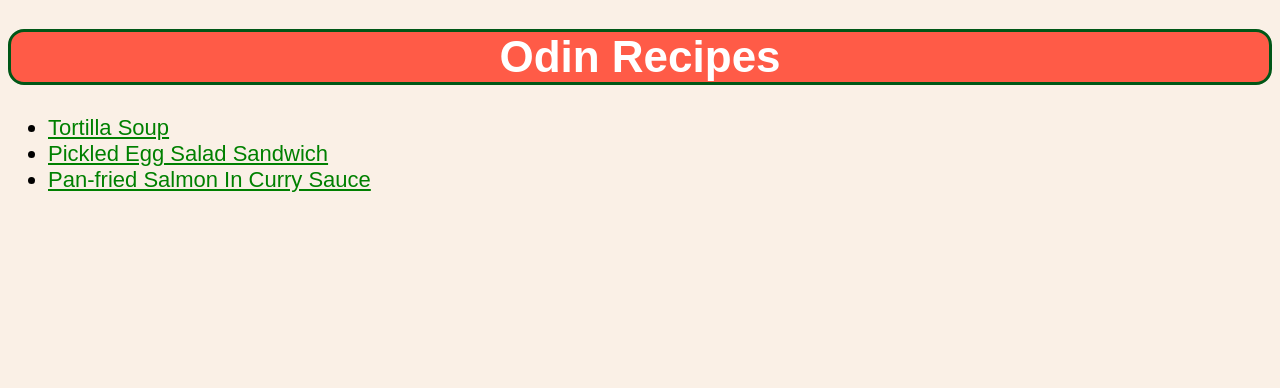
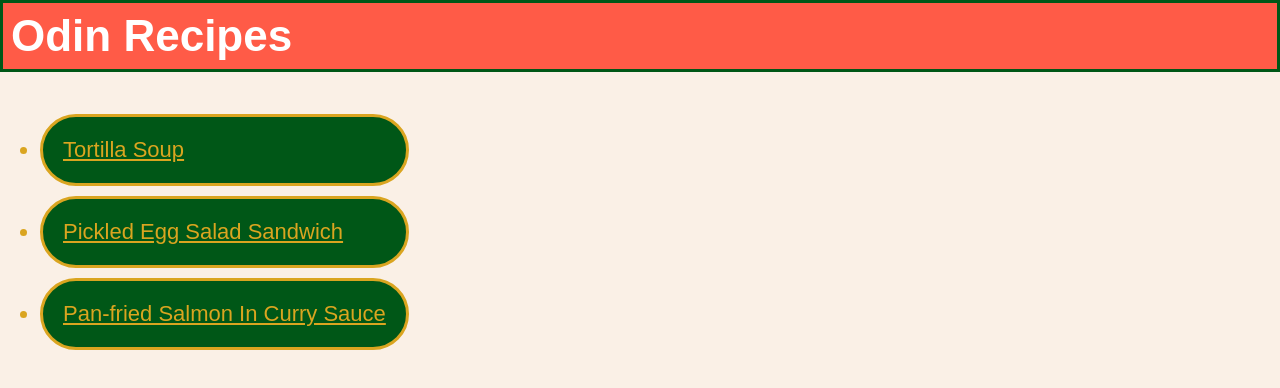
Before and after one commit to FabianLugo/odin-recipes, a plain HTML site: page index.html in a window 1280 px wide. Drawn offline with Linux system fonts and the light colour scheme.

Commit message:
Apply what you learned in box model
Add some style, layouts and colors

```diff
--- a/styles.css
+++ b/styles.css
@@ -2,18 +2,41 @@ body{
     background-color: #faf0e6;/*linen*/
     font-family: Arial,Helvetica,sans-serif;
     font-size: 22px;
+    color: #374151;
+    margin: 0 0;
 }
 
 h1 {
     text-align:center;
     background-color:rgb(255,91,71);
     color: #FFFFFF; /*withe*/
-    border-style: solid ;
-    border-radius: 16px;
-    border-width:3px;
+    border-style: solid;
+
     border-color: hsl(136, 100%, 17%);
+
+    text-align: left;
+    padding: 8px;
+    margin: 0 0 10px 0;
 }
 
 a {
-    color:green;
+    color: goldenrod;
 }
+
+
+ul{
+    display: inline-block;
+
+}
+
+li{
+ margin: 10px auto;
+ padding: 20px;
+ border-radius: 40px;
+ border-style: solid;
+ background-color: hsl(136, 100%, 17%);
+ color: goldenrod;
+ font-size: 22px;
+
+
+}
```
